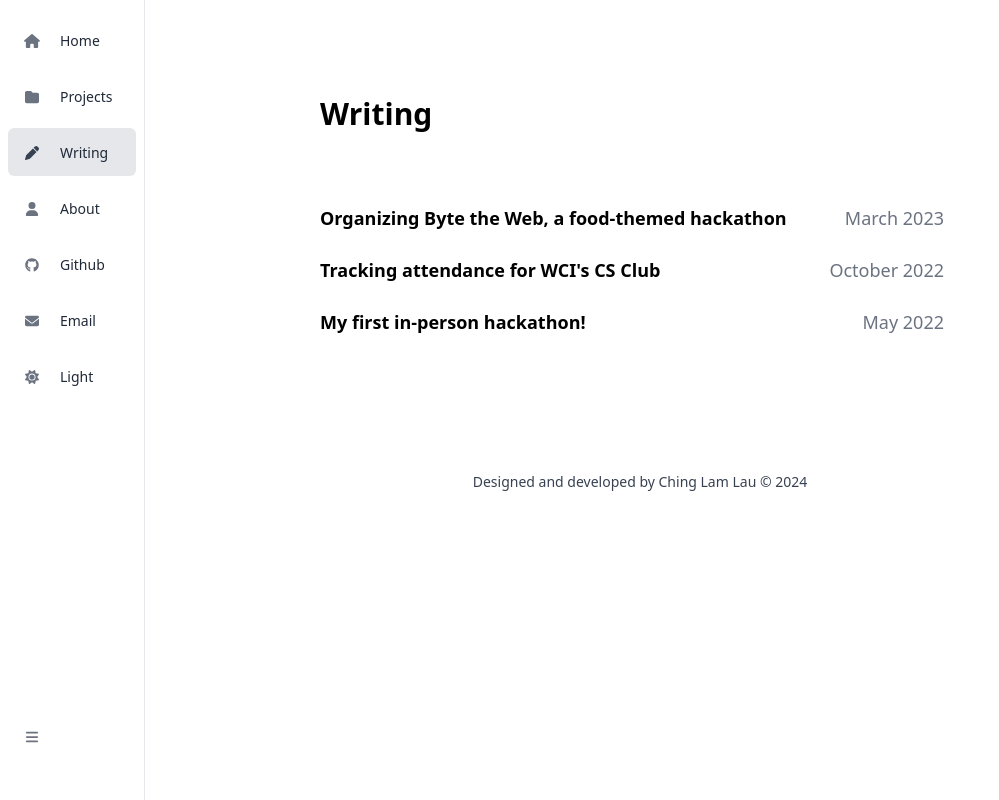
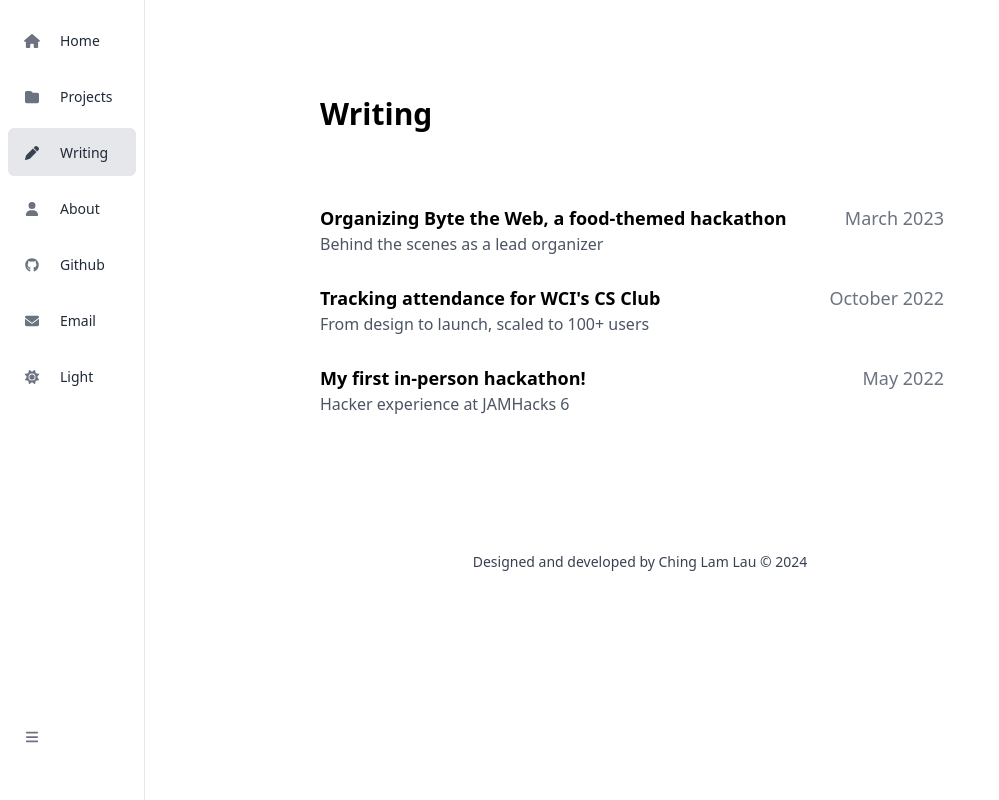
Before and after one commit to MiniCube11/website, a Next.js app: page /writing in a window 1280 px wide. Shown: the whole page, without its empty margins (0-999 px from the left). Built offline with nearby package versions, Linux system fonts and the light colour scheme; no server answers.

Commit message:
Add description for posts on writing page

```diff
--- a/app/writing/page.tsx
+++ b/app/writing/page.tsx
@@ -7,7 +7,7 @@ const WritingPage = () => {
     return (
         <div className="my-20 mx-auto max-w-2xl p-4 space-y-16">
             <h2>Writing</h2>
-            <div className="space-y-2">
+            <div className="space-y-3">
                 {postMetadata.map((post) => (
                     <PostPreview key={post.slug} {...post} />
                 ))}
--- a/components/Post/PostPreview.tsx
+++ b/components/Post/PostPreview.tsx
@@ -7,7 +7,10 @@ const PostPreview = (post: PostMetadata) => {
 
     return (
         <Link href={`/writing/${post.slug}`} className="block lg:flex justify-between w-full p-2 -mx-2 rounded-md hover:bg-gray-200 dark:hover:bg-gray-700 transition-colors">
-            <p className="text-lg font-semibold">{post.title}</p>
+            <div className="mb-2 lg:mb-0">
+                <p className="text-lg font-semibold">{post.title}</p>
+                <p className="text-gray-600">{post.description}</p>
+            </div>
             <p className="mt-1 lg:m-0 lg:text-lg text-gray-500 dark:text-gray-200">{date}</p>
         </Link>
     )
```
